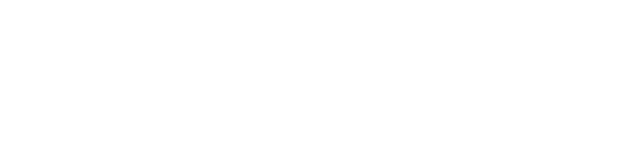
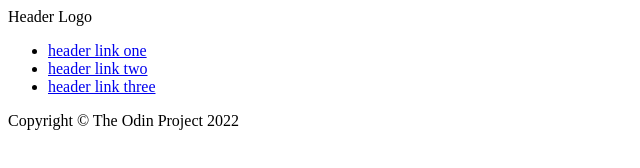
Before and after one commit to ishbosh/cloud-landing-page, a plain HTML site: page index.html in a window 1280 px wide. Shown: the whole page, without its empty margins (0-640 px from the left). Drawn offline with Linux system fonts and the light colour scheme.

Commit message:
Add header, footer, and empty body to index.html

```diff
--- a/index.html
+++ b/index.html
@@ -7,6 +7,22 @@
     <title>Project 01: Landing Page - ODIN</title>
 </head>
 <body>
+    <div class="header">
+        <div class="logo">Header Logo</div>
+        <ul class="links">
+            <li><a href="#">header link one</a></li>
+            <li><a href="#">header link two</a></li>
+            <li><a href="#">header link three</a></li>
+        </ul>
+
+    </div>
+
+    <div class="body">
+    </div>
+
+    <div class="footer">
+        Copyright &copy; The Odin Project 2022
+    </div>
 
 </body>
 </html>
```
